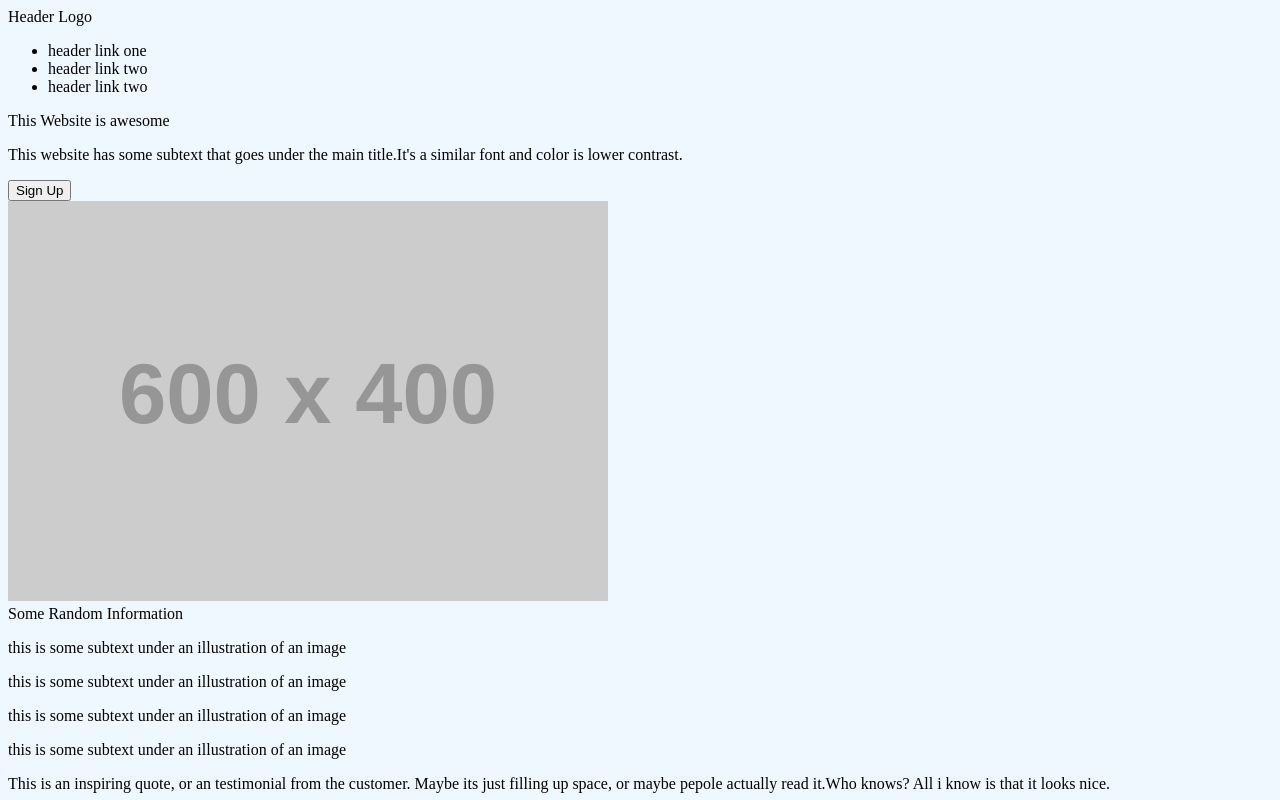
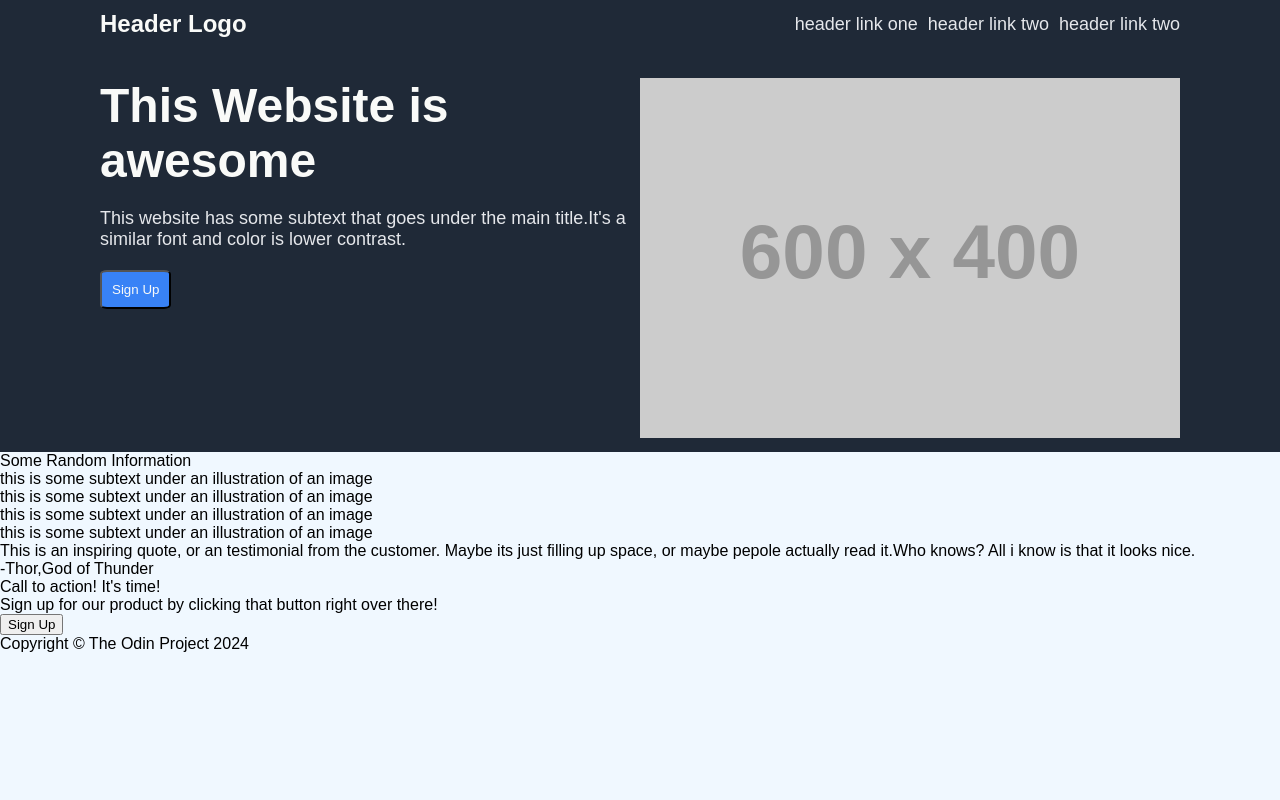
Before and after one commit to utsobanerjee/odin-landing-page-practise, a plain HTML site: page index.html in a window 1280 px wide. Shown: the top 800 px of the page. Drawn offline with Linux system fonts and the light colour scheme; placeholder pictures from the web are drawn by us.

Commit message:
built the hero section using flexbox, doesn't look exactly like it was asked for but close enough

```diff
--- a/index.html
+++ b/index.html
@@ -7,6 +7,7 @@
     <link rel="stylesheet" href="./style.css">
 </head>
 <body>
+
         <div class="hero">
             <div class="nav-bar">
                 <div class="header-logo">Header Logo</div>
@@ -19,15 +20,17 @@
 
             <div class="hero-main">
                 <div class="hero-left">
-                <p>This Website is awesome</p>
-                <p>This website has some subtext that goes under the main title.It's a similar font and color is lower contrast.</p>
-                <button>Sign Up</button>
+                    <p class="hero-maintext">This Website is awesome</p>
+                    <p class="hero-subtext">This website has some subtext that goes under the main title.It's a similar font and color is lower contrast.</p>
+                    <button class="hero-button">Sign Up</button>
                 </div>
                 <div class="hero-right">
                     <img src="https://placehold.co/600x400?text=This+is+a+placeholder">
                 </div>
             </div>
         </div>
+
+
 
     <div class="random-info-container">
         <div>Some Random Information</div>
--- a/style.css
+++ b/style.css
@@ -1,3 +1,74 @@
+*{
+    box-sizing: border-box;
+    margin: 0;
+    font-family: Arial, Helvetica, sans-serif;
+}
 body {
     background-color: aliceblue;
+    display: flex;
+    flex-direction: column;
+    justify-content: space-between;
 }
+.hero {
+    background-color: #1F2937;
+    display: flex;
+    flex-direction: column;
+    padding: 10px 100px 10px 100px;
+}
+.nav-bar {
+    display: flex;
+    justify-content: space-between;
+}
+.header-logo {
+    font-size: 24px;
+    color: #F9FAF8;
+    font-weight: bold;
+}
+.hero-maintext {
+    font-size: 48px;
+    font-weight: bolder;
+    color: #F9FAF8;
+}
+.hero-subtext{
+    font-size: 18px;
+    color: #E5E7EB;
+}
+ul {
+    margin: 0;
+    padding: 0;
+    list-style: none;
+    display: flex;
+    align-items: center;
+    gap:10px;
+}
+a {
+    text-decoration: none;
+    font-size: 18px;
+    color: #E5E7EB;
+}
+img{
+    width: 100%;
+}
+.hero-button{
+    background-color: #3882F6;
+    padding: 10px;
+    border-radius: 10%;
+    color: #F9FAF8;
+
+}
+.hero-main {
+    display: flex;
+    justify-content: space-between;
+    margin-top: 40px;
+}
+.hero-left {
+    display: flex;
+    flex-direction: column;
+    justify-content: flex-start;
+    align-items: flex-start;
+    gap:20px;
+    flex: 1;
+}
+.hero-right {
+    flex: 1;
+}
```
Lines whose indentation alone changed are shown as unchanged.
